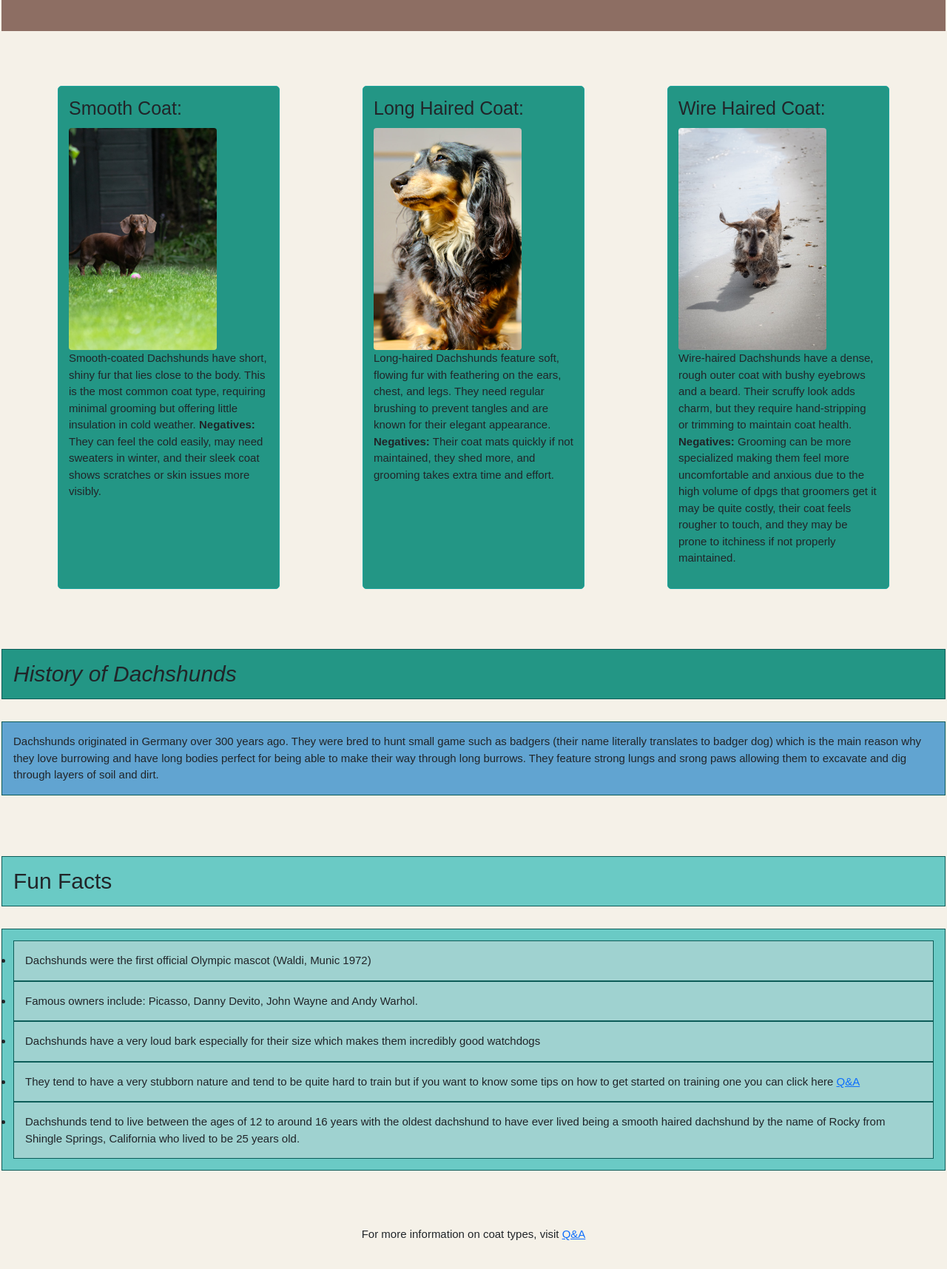
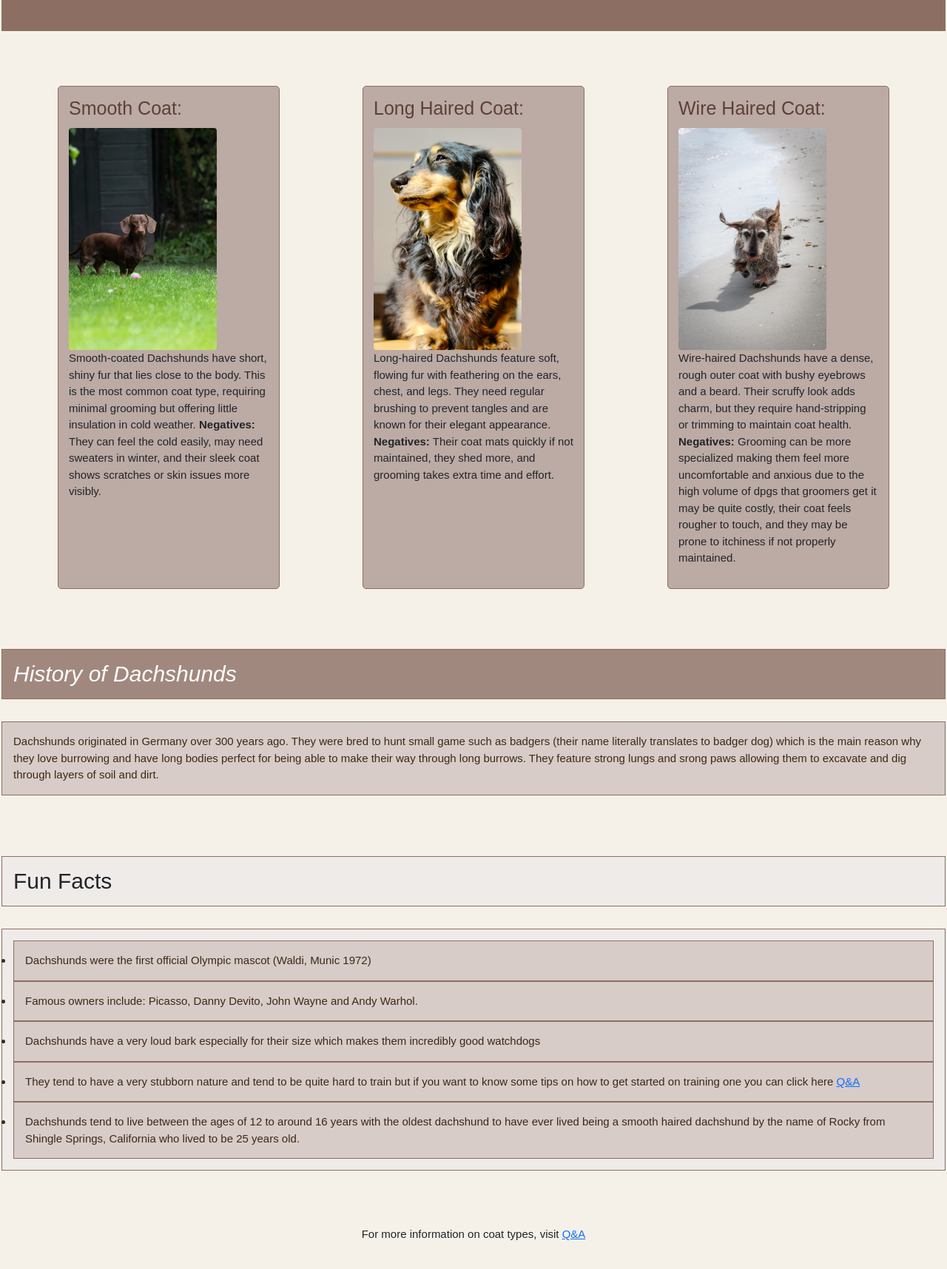
Before and after one commit to Blank55-cell/milestoneproject1, a plain HTML site: page docs/index.html in a window 1280 px wide. Shown: the part 303-2018 px from the top of the page at 74% size. Drawn offline with nearby package versions, Linux system fonts and the light colour scheme.

Commit message:
Restructuring the color scheme to be less vibrant and intrusive while ensuring that it fits the dachshund theme

```diff
--- a/docs/assets/css/mystyle.css
+++ b/docs/assets/css/mystyle.css
@@ -113,8 +113,8 @@ input[type="submit"]:hover {
 /* Boxes */
  .div-box {
 
-  background: #239685;
-   border: 1px solid #1da59e;
+  background: #bcaaa4;
+   border: 1px solid #8d6e63;
   border-radius: 5px;
   padding: 14px;
  margin: 9px;
@@ -127,6 +127,7 @@ input[type="submit"]:hover {
  .sub-title {
   font-size: 25px;
   margin-bottom: 12px;
+  color: #5d4037;
 
 }
 
@@ -138,17 +139,19 @@ input[type="submit"]:hover {
 .section-history h2 {
   margin: 30px 0;
 padding: 15px;
- background-color: #239685;
- border: 1px solid #0c5c58;
+ background-color: #a1887f;
+ border: 1px solid #8d6e63;
 font-style: italic;
+color: #fff;
 
 }
 
 .section-history p {
   margin: 30px 0;
   padding: 15px;
- background-color: #61a4d1;
- border: 1px solid #0c5c58;
+ background-color: #d7ccc8;
+ border: 1px solid #8d6e63;
+ color:#3d2817;
 
 }
 
@@ -157,15 +160,16 @@ font-style: italic;
 
   margin: 30px 0;
   padding: 15px;
-  background-color: #6acac5;
- border: 1px solid #0c5c58;
+  background-color: #efebe9;
+ border: 1px solid #8d6e63;
 
 }
 
   .fun-facts li {
     padding: 15px;
-  background-color: #9fd2d0;
-    border: 1px solid #0c5c58;
+  background-color: #d7ccc8;
+    border: 1px solid #8d6e63;
+    color: #3d2817;
 
 
 }
@@ -234,19 +238,23 @@ font-style: italic;
 
 }
 
+/* Changed color setting to a more warm and vibrant color scheme and added a bit more padding */
 summary.button {
   cursor: pointer;
   font-weight: bold;
     font-size: 12px;
- background: #f4f4f4;
-   border: 1px solid whitesmoke;
+ background: #efebe9;
+   border: 1px solid #8d6e63;
   border-radius: 5px;
+  color: #5d4037;
+  padding: 10px;
 }
 
 
 
 summary:hover {
-  color: turquoise;
+  background-color: #d7ccc8;
+  color: #3d2817;
 font-weight: bold;
 }
 
@@ -254,7 +262,7 @@ details p,
 details ul {
   margin: 20px 0;
  padding: 8px;
-  background: #9acfc7;
+  background: #efebe9;
 }
 
 .quick-tip  {
```
